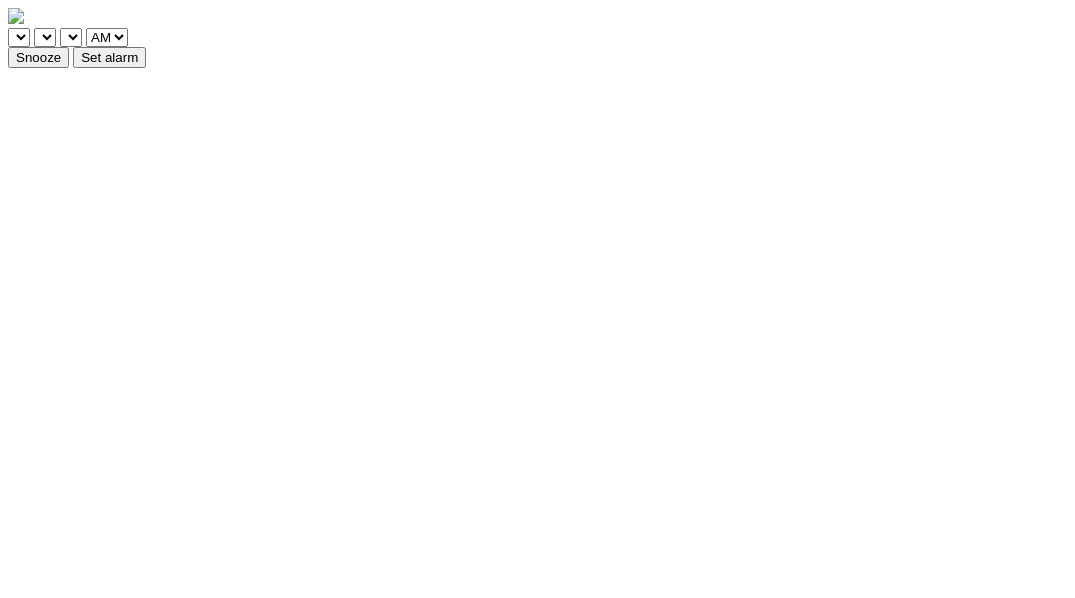
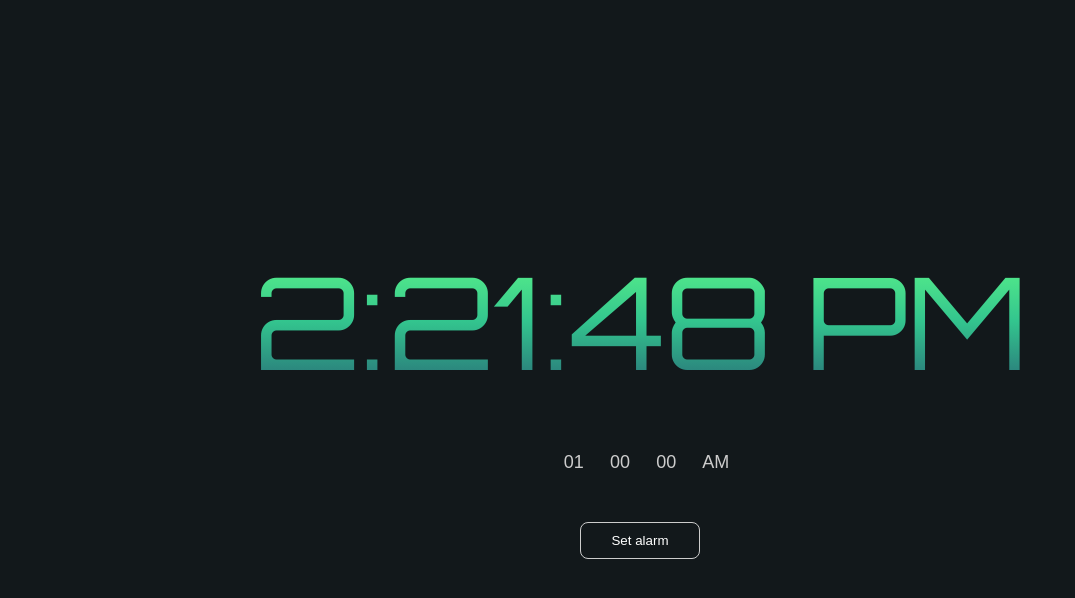
Before and after one commit to babbagecoders/clock, a plain HTML site: page index.html in a window 1280 px wide. Shown: the whole page, without its empty margins (0-1075 px from the left). Drawn offline with Linux system fonts and the light colour scheme; the site is published under a folder, as on GitHub Pages, so addresses that start at the root find nothing.

Commit message:
Update index.html

```diff
--- a/index.html
+++ b/index.html
@@ -10,12 +10,12 @@
         <meta name="viewport" content="width=device-width, user-scalable=no, initial-scale=1">
         <link rel="preconnect" href="https://fonts.gstatic.com">
         <link href="https://fonts.googleapis.com/css2?family=Orbitron&display=swap" rel="stylesheet">
-        <link rel="stylesheet" href="/css/style.css">
+        <link rel="stylesheet" href="css/style.css">
     </head>
     <body>
         <section class="container">
             <div class="imgdiv">
-                <img class="img" src="/images/clock.png" style="color: aliceblue;"/>
+                <img class="img" src="images/clock.png" style="color: aliceblue;"/>
             </div>
             <div id="clock" class="clock"></div>
             <div class="setTime">
@@ -32,6 +32,6 @@
                 <button id="startstop">Set alarm</button>
             </div>
         </section>
-        <script src="/js/script.js"></script>
+        <script src="js/script.js"></script>
     </body>
 </html>
```
